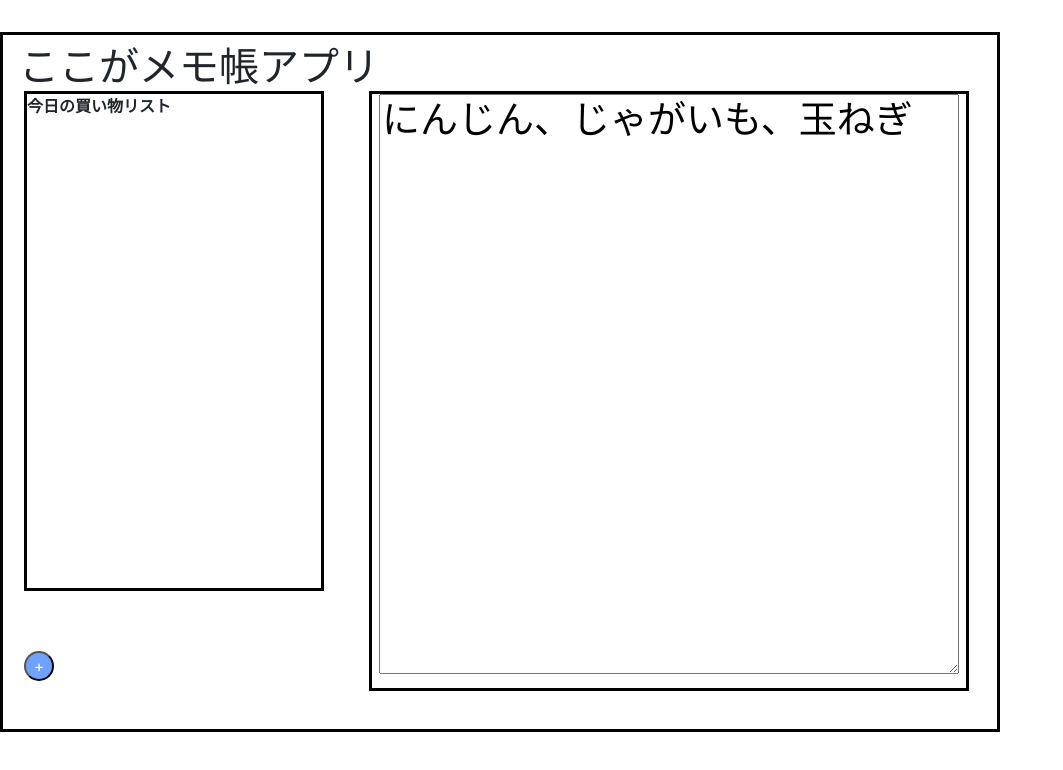
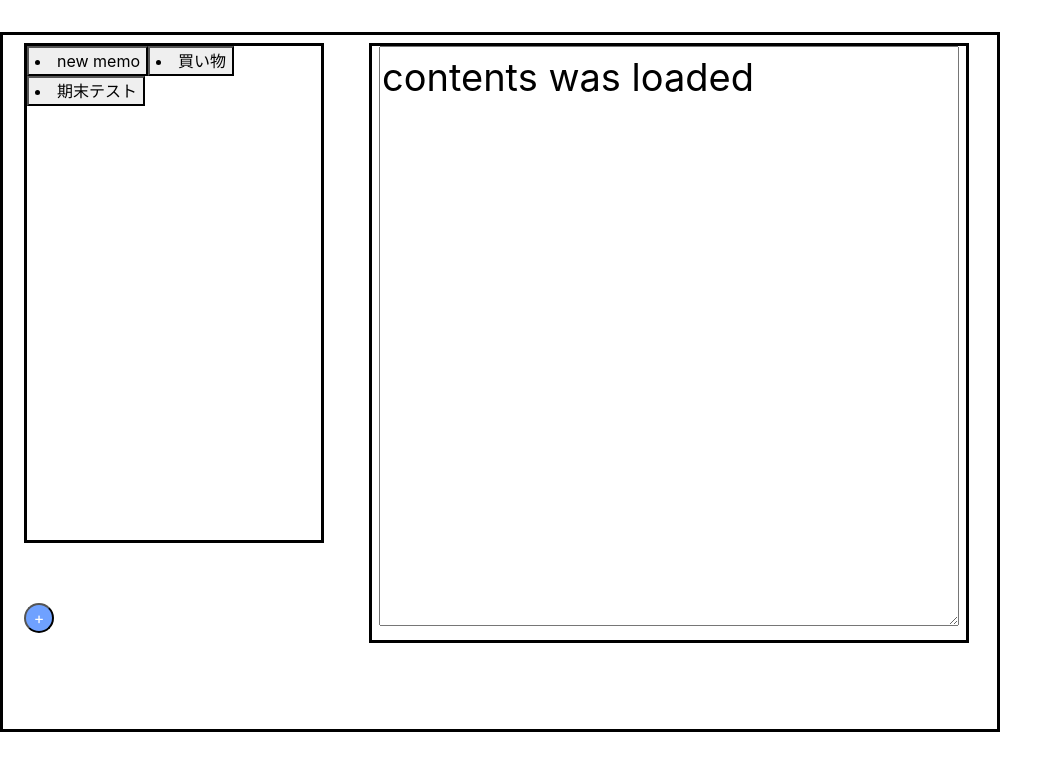
Before and after one commit to sausukei/memoApp, a React (Create React App) app: page / in a window 1280 px wide. Shown: the top 770 px of the page, without its empty margins (0-1063 px from the left). Built offline with nearby package versions, Linux system fonts and the light colour scheme.

Commit message:
add contents deployed

```diff
--- /dev/null
+++ b/src/components/List.jsx
@@ -0,0 +1,53 @@
+// import AddButton from "./button";
+import {useRef} from 'react';
+import React, {useState} from 'react';
+import '../index.css'
+import MemoButton from "./MemoButton";
+import { rerendering } from './rerendering';
+import RenderMemo from './RenderMemo';
+
+
+// const AddButton = (props) => {
+//     return(
+//         <button onClick={props.click}>{props.name}</button>
+//     );
+// }
+
+
+
+const ListUI = (props) =>{
+        const myRef = useRef(null);
+        let i = 0;
+        const [active, setActive] = useState(props.content[i].content);
+        const handleClick = (content) =>{
+           console.log("hello")
+        }
+
+        const memolist = []
+
+
+        for (i=0;i<props.content.length;i++){
+            const data = <MemoButton title={props.content[i].title} content={props.content[i].content}/>
+            const content = props.content[i].content
+
+            memolist.push(<button onClick={()=>handleClick(content)}>{data}</button>)
+
+        }
+
+        console.log(props.content.length)
+
+        return (
+            <div >
+                <div className="box">
+                    {memolist}
+                </div>
+            {/* <div>
+                <AddButton name ="新規作成" click={clicking}/>
+            </div> */}
+            </div>
+
+        );
+
+}
+
+export default ListUI;
--- /dev/null
+++ b/src/components/MemoButton.jsx
@@ -0,0 +1,18 @@
+import {React,setState} from 'react';
+import RenderMemo from './RenderMemo'
+import { rerendering } from './rerendering';
+
+
+
+const MemoButton = (props) => {
+    const title = props.title;
+    const content = props.content;
+
+    return (
+
+            <li className = "memoTitle" >{title}</li>
+
+    );
+}
+
+export default MemoButton;
--- a/src/components/RenderMemo.jsx
+++ b/src/components/RenderMemo.jsx
@@ -1,14 +1,16 @@
+import { useState } from "react";
 import React from "react";
-import {render} from "react-dom";
 
 import "./memo.json";
 
-function RenderMemo() {
+function RenderMemo(props) {
 
-    const memoContents = "にんじん、じゃがいも、玉ねぎ";
+    const memoContents=props.content;
+
+
     return(
         <div>
-            <form>
+            <form className="renderArea">
                 <textarea  className= "memo" defaultValue={memoContents} cols="10" rows = "20" maxLength="200"/>
             </form>
 
--- a/src/components/box.jsx
+++ b/src/components/box.jsx
@@ -3,8 +3,8 @@ import '../index.css'
 
 export default function Box (props){
     return(
-        <div className="renderBox">
-            <h1>{props.name}</h1>
+        <div className="renderBox" id ="renderBox">
+            {props.name}
 
         </div>
     )
--- a/src/components/memoUI.jsx
+++ /dev/null
@@ -1,47 +0,0 @@
-// import AddButton from "./button";
-import {useRef} from 'react';
-import React, {useState} from 'react';
-import '../index.css'
-
-
-const AddButton = (props) => {
-    return(
-        <button onClick={props.click}>{props.name}</button>
-    );
-}
-
-const RenderMemo = () => {
-    return(
-        <div className = "memoTitle">
-            <p>
-                今日の買い物リスト
-            </p>
-        </div>
-    );
-}
-
-const ListUI = () =>{
-        const myRef = useRef(null);
-        const [active, setActive] = useState(false);
-        const clicking = () => {
-            setActive(!active)
-
-        }
-
-
-
-        return (
-            <div >
-            <table className="box"  ref = {myRef} >
-                <RenderMemo />
-            </table>
-            {/* <div>
-                <AddButton name ="新規作成" click={clicking}/>
-            </div> */}
-            </div>
-
-        );
-
-}
-
-export default ListUI;
--- /dev/null
+++ b/src/components/rerendering.jsx
@@ -0,0 +1,14 @@
+import React from "react";
+import ReactDOM from 'react-dom/client';
+import Box from './box'
+import RenderMemo from './RenderMemo';
+
+
+export const rerendering = (props) =>{
+    console.log(props)
+    return(
+        <div>
+            <RenderMemo content={props}/>
+        </div>
+    );
+}
--- a/src/index.jsx
+++ b/src/index.jsx
@@ -1,10 +1,10 @@
 import React from 'react';
+import { useState } from 'react';
 import ReactDOM from 'react-dom/client';
 import './index.css';
 import Box from './components/box'
-import ListUI from './components/memoUI'
+import ListUI from './components/List'
 import RenderMemo from './components/RenderMemo';
-import './components/memo.json'
 
 // import {createFile, dupliCheck} from './components/makejson';
 
@@ -15,18 +15,21 @@ import './components/memo.json'
 
 // console.log(memoDataJSON);
 
+function Frame() {
+  const contents = [{"title":"new memo","content":"contents was loaded"},{"title":"買い物","content":"にんじん、ジャガイモ、玉ねぎ"},{"title":"期末テスト","content":"数学、電気"}]
+  console.log(contents[0])
+  const content = contents[0].content;
+  const [title, setTitle] = useState("")
 
-
-
-function Frame() {
+  const box = <RenderMemo content={content}/>
   return (
     <div className="App">
-      <div className='mainFrame'>
-        <h1>ここがメモ帳アプリ</h1>
+      <div className='mainFrame' id ="mainFrame">
 
-        <Box name = {<RenderMemo/>}/>
+        <Box name = {box}/>
+
         {/* <Box name = {data}/> */}
-        <ListUI />
+        <ListUI content={contents}/>
 
         <button className = "create-btn">+</button>
 
```
Also changed, not shown: src/components/AddButton.jsx (renamed from src/components/button.jsx).
